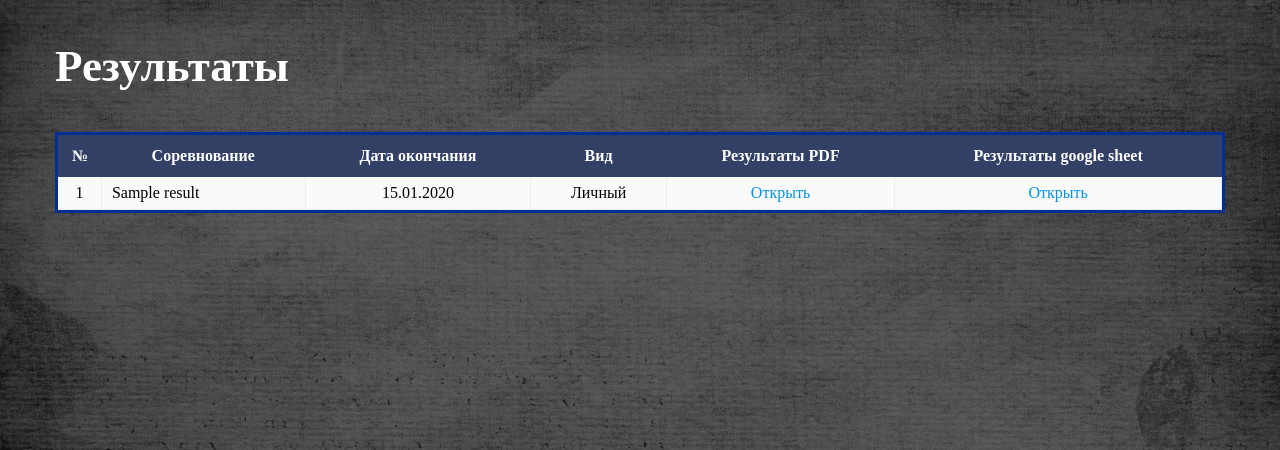
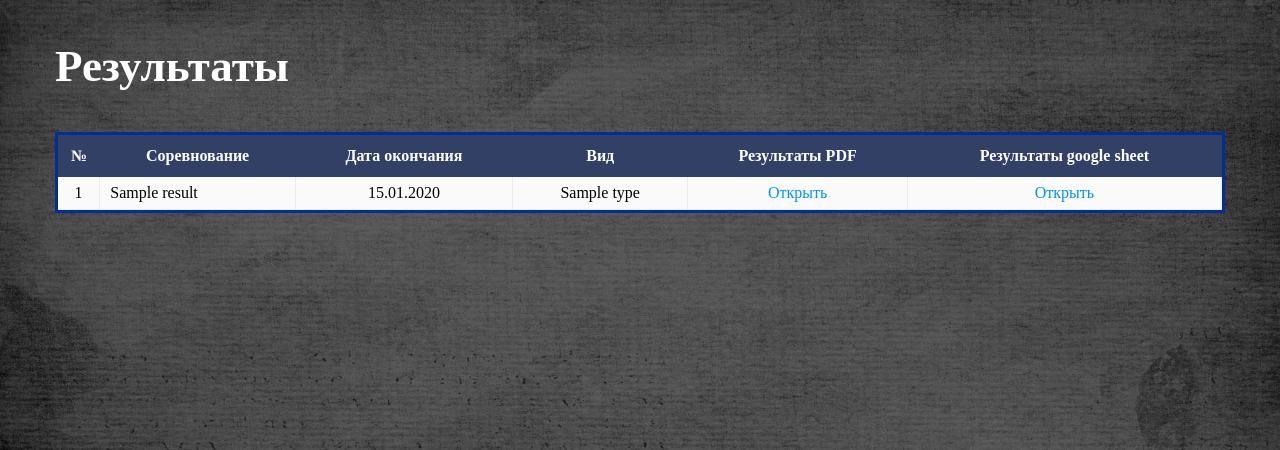
Before and after one commit to karamzi/bowl_spb, a Django app: template templates/results.html in a window 1280 px wide. Shown: the part 100-550 px from the top of the page. Run offline with Django 3.2, Linux system fonts and the light colour scheme; the template is opened without the code that fills it: most values are stand-ins (such as "Sample title", 1, 10 or a date in 2020).

Commit message:
results table

```diff
--- a/templates/results.html
+++ b/templates/results.html
@@ -27,7 +27,7 @@
                         <td>{{ forloop.counter }}</td>
                         <td style="text-align: left; padding-left: 10px">{{ result.name }}</td>
                         <td>{{ result.date|date:'d.m.Y' }}</td>
-                        <td>Личный</td>
+                        <td>{{ result.type }}</td>
                         <td><a href="" target="_blank">Открыть</a></td>
                         <td><a href="{{ result.link }}" target="_blank">Открыть</a></td>
                     </tr>
```
